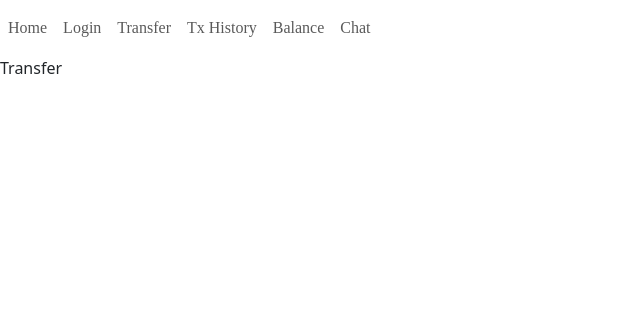
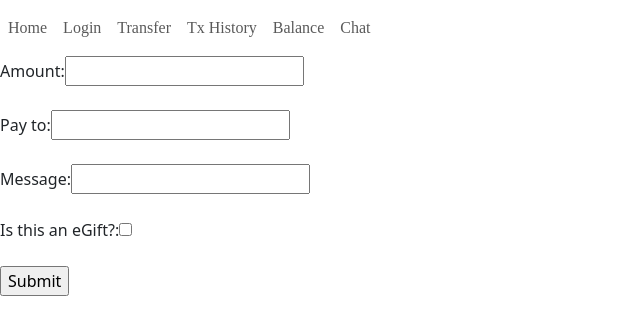
Before and after one commit to melvincwng/TT4_Group2, a React (Create React App) app in the folder techtrek/: page /transfer in a window 1280 px wide. Shown: the top 334 px of the page, without its empty margins (0-640 px from the left). Built offline with nearby package versions, Linux system fonts and the light colour scheme.

Commit message:
Revert "Revert "Merge branch 'TransferMoney'""
This reverts commit 81f9ad9dc164c0c0dd30c6326f22d1ccb45af337.

```diff
--- a/techtrek/src/App.js
+++ b/techtrek/src/App.js
@@ -2,6 +2,7 @@ import React from "react";
 import { BrowserRouter as Router, Switch, Route, Link } from "react-router-dom";
 import NavigationBar from "./components/NavigationBar";
 import "bootstrap/dist/css/bootstrap.min.css";
+import Transfer from "./components/Transfer.js"
 
 export default function App() {
   return (
@@ -11,7 +12,7 @@ export default function App() {
         <Switch>
           <Route path="/" exact component={() => <div>Homepage</div>} />
           <Route path="/login" exact component={() => <div>Login Page</div>} />
-          <Route path="/transfer" exact component={() => <div>Transfer</div>} />
+          <Route path="/transfer" exact component={(Transfer)} />
           <Route path="/history" exact component={() => <div>History</div>} />
           <Route path="/balance" exact component={() => <div>Balance</div>} />
           <Route path="/chat" exact component={() => <div>Chat</div>} />
--- /dev/null
+++ b/techtrek/src/components/Transfer.js
@@ -0,0 +1,21 @@
+import React from "react";
+
+export default function transfer() {
+  return (
+    <form>
+        Amount:
+        <input type="text" name="name" />
+        <br/><br/>
+        Pay to:
+        <input type="text" name="payto" />
+        <br/><br/>
+        Message:
+        <input type="text" name="message" />
+        <br/><br/>
+        Is this an eGift?:
+        <input type="checkbox" name="egift"/>
+        <br/><br/>
+        <input type="submit" value="Submit" />
+    </form>
+  );
+}
```
